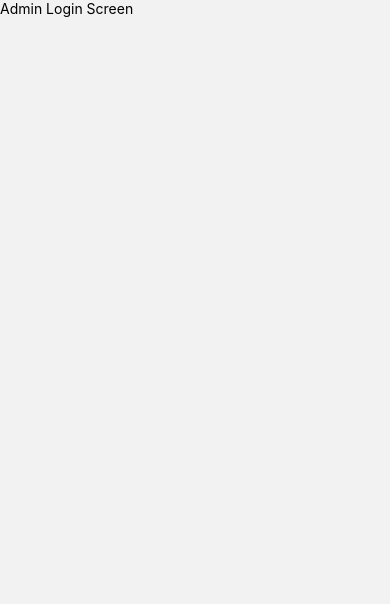
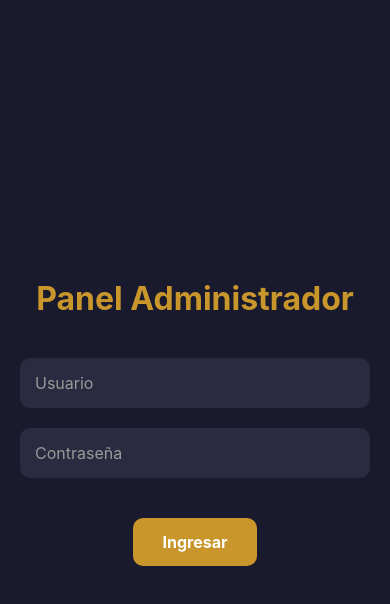
Before and after one commit to fingarland/tauros-barberia-app, a React Native app: screen /AdminLogin in a window 390 px wide. Shown: the top 604 px of the page. Built offline with nearby package versions, Linux system fonts and the light colour scheme; no server answers; the database is empty.

Commit message:
Sistema admin con reservas y cancelación

```diff
--- a/src/screens/admin/AdminDashboardScreen.jsx
+++ b/src/screens/admin/AdminDashboardScreen.jsx
@@ -1,10 +1,193 @@
-import React from "react";
-import { View, Text } from "react-native";
+import React, {
+  useEffect,
+  useState,
+} from "react";
 
-export default function AdminDashboardScreen() {
+import {
+  View,
+  Text,
+  StyleSheet,
+  ScrollView,
+} from "react-native";
+
+import { supabase }
+  from "../../services/supabase";
+
+import CustomButton
+  from "../../components/CustomButton";
+
+export default function AdminBookingsScreen() {
+
+  const [appointments, setAppointments] =
+    useState([]);
+
+  useEffect(() => {
+    fetchAppointments();
+  }, []);
+
+  const fetchAppointments = async () => {
+
+    const { data, error } =
+      await supabase
+        .from("appointments")
+        .select("*")
+        .order(
+          "appointment_date",
+          { ascending: true }
+        );
+
+    if (error) {
+
+      console.log(
+        "Error obteniendo reservas:",
+        error
+      );
+
+      return;
+    }
+
+    setAppointments(data);
+  };
+
+  const handleCancel = async (id) => {
+
+    const { error } =
+      await supabase
+        .from("appointments")
+        .update({
+          status: "cancelled",
+        })
+        .eq("id", id);
+
+    if (error) {
+
+      alert(
+        "Error al cancelar la reserva"
+      );
+
+      return;
+    }
+
+    fetchAppointments();
+  };
+
   return (
-    <View>
-      <Text>Admin Dashboard Screen</Text>
-    </View>
+    <ScrollView
+      style={styles.container}
+      contentContainerStyle={
+        styles.content
+      }
+    >
+
+      <Text style={styles.title}>
+        Reservas
+      </Text>
+
+      {appointments.map((appt) => (
+
+        <View
+          key={appt.id}
+          style={styles.card}
+        >
+
+          <Text style={styles.text}>
+            Cliente:
+            {" "}
+            {appt.customer_name}
+          </Text>
+
+          <Text style={styles.text}>
+            Barbero:
+            {" "}
+            {appt.barber_name}
+          </Text>
+
+          <Text style={styles.text}>
+            Fecha:
+            {" "}
+            {appt.appointment_date}
+          </Text>
+
+          <Text style={styles.text}>
+            Hora:
+            {" "}
+            {appt.appointment_time}
+          </Text>
+
+          <Text style={styles.text}>
+            Teléfono:
+            {" "}
+            {appt.phone}
+          </Text>
+
+          <Text style={styles.status}>
+            Estado:
+            {" "}
+
+            {
+              appt.status ||
+              "confirmed"
+            }
+          </Text>
+
+          {appt.status !==
+            "cancelled" && (
+
+            <CustomButton
+              title="Cancelar Reserva"
+              onPress={() =>
+                handleCancel(appt.id)
+              }
+            />
+
+          )}
+
+        </View>
+
+      ))}
+
+    </ScrollView>
   );
 }
+
+const styles = StyleSheet.create({
+
+  container: {
+    flex: 1,
+    backgroundColor: "#1A1A2E",
+  },
+
+  content: {
+    padding: 20,
+    paddingBottom: 40,
+  },
+
+  title: {
+    color: "#C8962A",
+    fontSize: 30,
+    fontWeight: "bold",
+    textAlign: "center",
+    marginBottom: 25,
+  },
+
+  card: {
+    backgroundColor: "#2A2A40",
+    borderRadius: 15,
+    padding: 15,
+    marginBottom: 20,
+  },
+
+  text: {
+    color: "#FFFFFF",
+    fontSize: 16,
+    marginBottom: 8,
+  },
+
+  status: {
+    color: "#C8962A",
+    fontSize: 16,
+    fontWeight: "bold",
+    marginBottom: 15,
+  },
+
+});
--- a/src/screens/admin/AdminLoginScreen.jsx
+++ b/src/screens/admin/AdminLoginScreen.jsx
@@ -1,10 +1,102 @@
-import React from "react";
-import { View, Text } from "react-native";
+import React, {
+  useState,
+} from "react";
 
-export default function AdminLoginScreen() {
+import {
+  View,
+  Text,
+  StyleSheet,
+  TextInput,
+} from "react-native";
+
+import CustomButton
+  from "../../components/CustomButton";
+
+export default function AdminLoginScreen({
+  navigation,
+}) {
+
+  const [username, setUsername] =
+    useState("");
+
+  const [password, setPassword] =
+    useState("");
+
+  const handleLogin = () => {
+
+    if (
+      username === "admin" &&
+      password === "1234"
+    ) {
+
+      navigation.navigate(
+        "AdminPanel"
+      );
+
+    } else {
+
+      alert(
+        "Usuario o contraseña incorrectos"
+      );
+    }
+  };
+
   return (
-    <View>
-      <Text>Admin Login Screen</Text>
+    <View style={styles.container}>
+
+      <Text style={styles.title}>
+        Panel Administrador
+      </Text>
+
+      <TextInput
+        style={styles.input}
+        placeholder="Usuario"
+        placeholderTextColor="#999"
+        value={username}
+        onChangeText={setUsername}
+      />
+
+      <TextInput
+        style={styles.input}
+        placeholder="Contraseña"
+        placeholderTextColor="#999"
+        secureTextEntry
+        value={password}
+        onChangeText={setPassword}
+      />
+
+      <CustomButton
+        title="Ingresar"
+        onPress={handleLogin}
+      />
+
     </View>
   );
 }
+
+const styles = StyleSheet.create({
+  container: {
+    flex: 1,
+    backgroundColor: "#1A1A2E",
+    justifyContent: "center",
+    alignItems: "center",
+    paddingHorizontal: 20,
+  },
+
+  title: {
+    color: "#C8962A",
+    fontSize: 32,
+    fontWeight: "bold",
+    marginBottom: 40,
+  },
+
+  input: {
+    width: "100%",
+    backgroundColor: "#2A2A40",
+    color: "#FFFFFF",
+    padding: 15,
+    borderRadius: 10,
+    marginBottom: 20,
+    fontSize: 16,
+  },
+});
```
